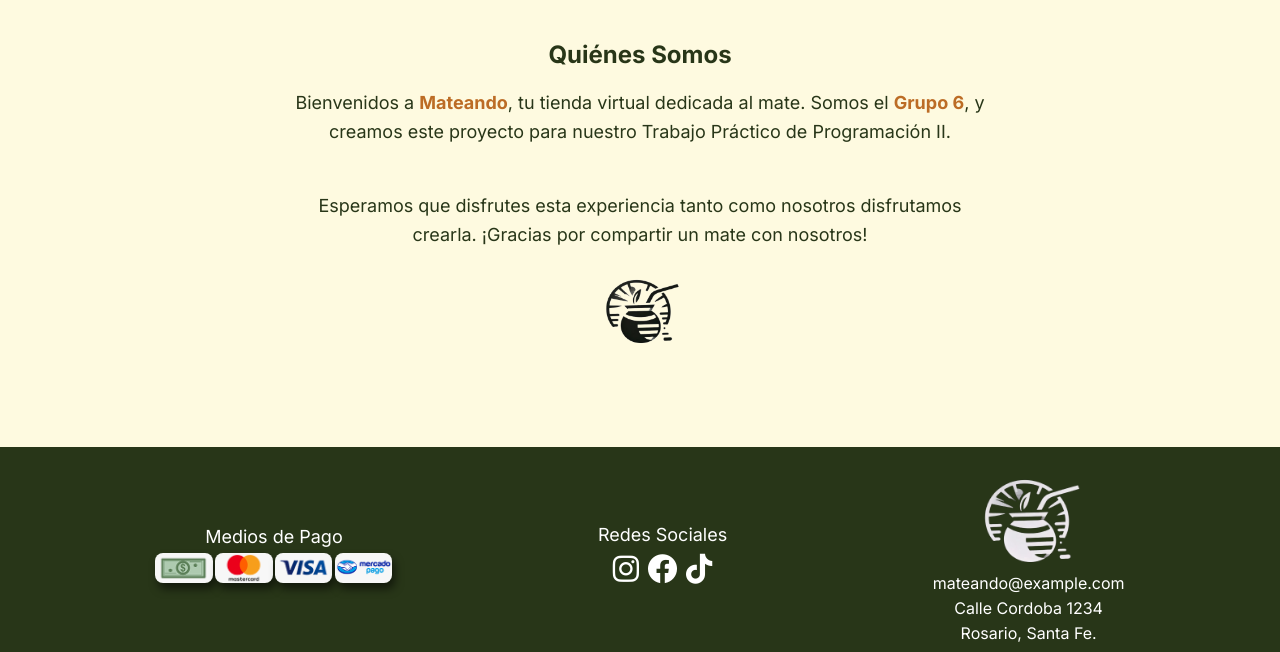
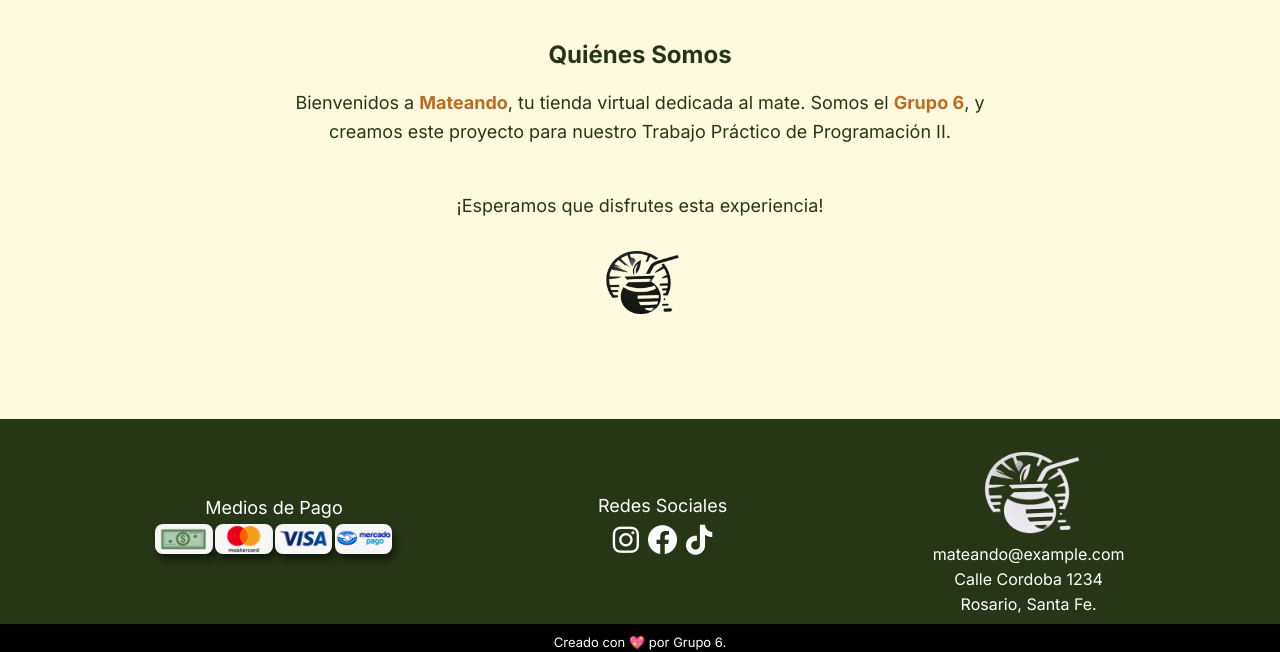
Before and after one commit to GGabi40/UTN-FRRO-Programacion-II-Mateando, a Flask app: page /quienesSomos in a window 1280 px wide. Shown: the part 260-912 px from the top of the page. Run offline with Flask 3, Linux system fonts and the light colour scheme.

Commit message:
quienes somos

```diff
--- a/templates/quienesSomos.html
+++ b/templates/quienesSomos.html
@@ -10,8 +10,7 @@
         </p>
         <br>
         <p>
-            Esperamos que disfrutes esta experiencia tanto como nosotros disfrutamos crearla. ¡Gracias por compartir un
-            mate con nosotros!
+            ¡Esperamos que disfrutes esta experiencia!
         </p>
 
         <div class="img">
```
